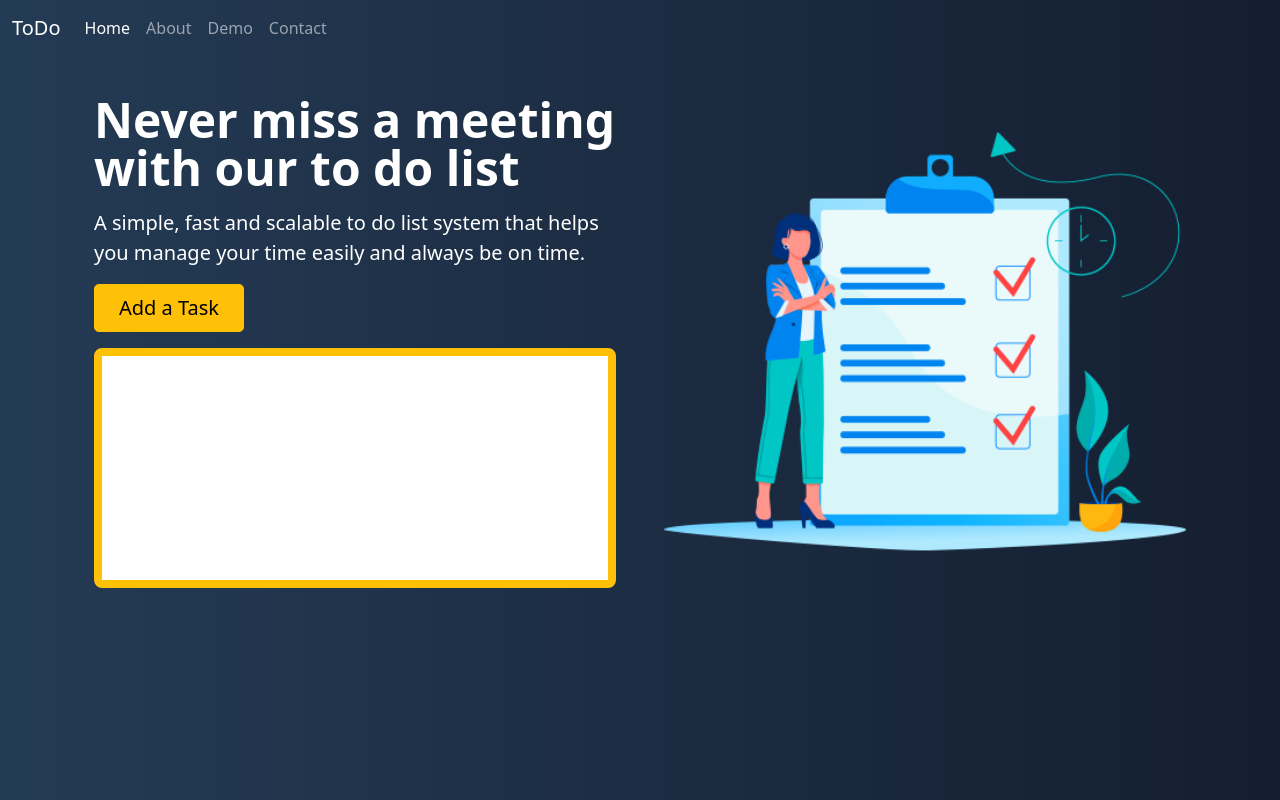
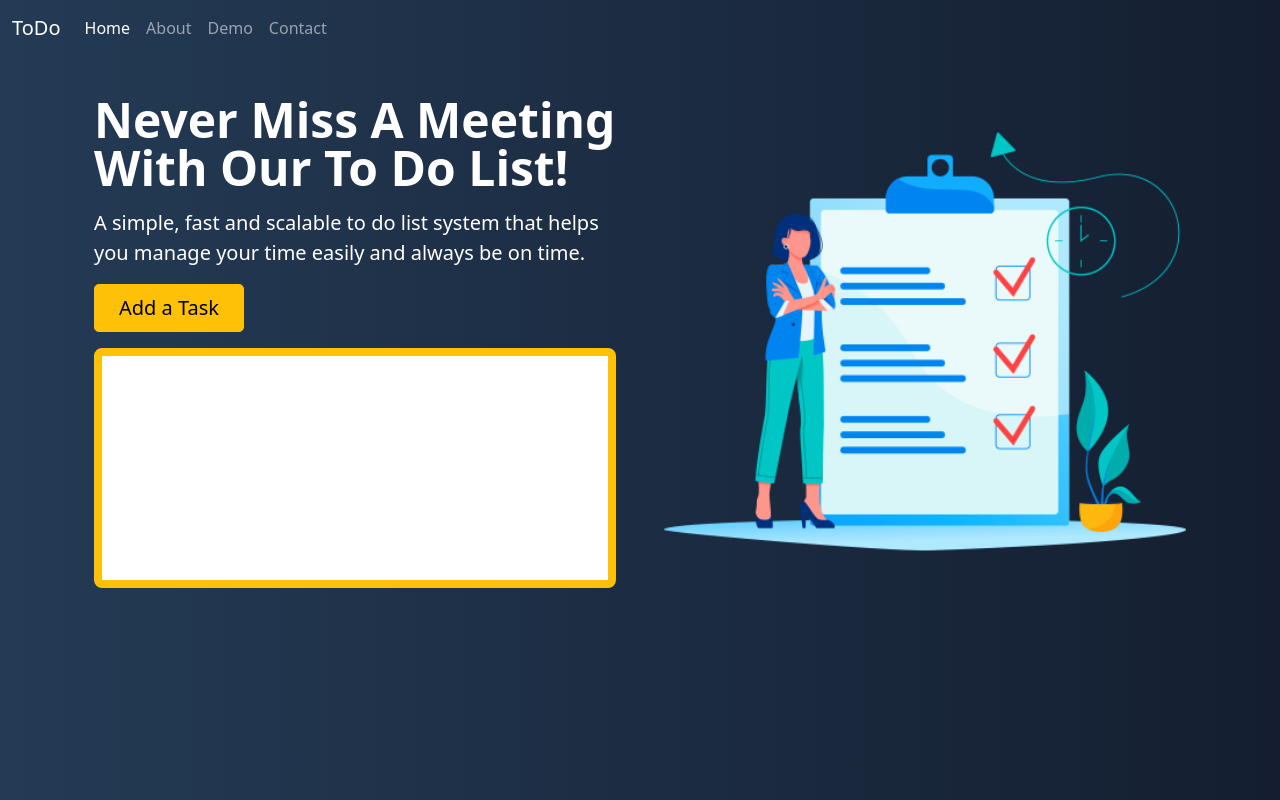
Before and after one commit to ArthurRedmond/FirstProject, a plain HTML site: page index.html in a window 1280 px wide. Drawn offline with nearby package versions, Linux system fonts and the light colour scheme.

Commit message:
Fixed some typos

```diff
--- a/index.html
+++ b/index.html
@@ -2,7 +2,7 @@
 <html lang="en">
 
 <head>
-    <title>First Project</title>
+    <title>First Project v2</title>
     <!-- Required meta tags -->
     <meta charset="utf-8">
     <meta name="viewport" content="width=device-width, initial-scale=1, shrink-to-fit=no">
@@ -51,7 +51,7 @@
                         loading="lazy">
                 </div>
                 <div class="col-lg-6">
-                    <h1 class="display-5 fw-bold lh-1 mb-3">Never miss a meeting with our to do list</h1>
+                    <h1 class="display-5 fw-bold lh-1 mb-3">Never Miss A Meeting With Our To Do List!</h1>
                     <p class="lead">A simple, fast and scalable to do list system that helps you manage your time easily
                         and always be on time.
                     </p>
```
